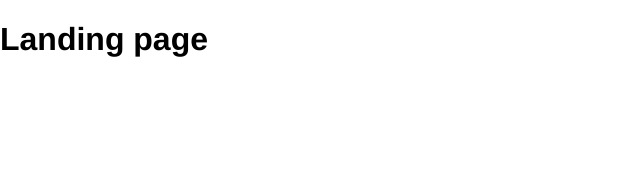
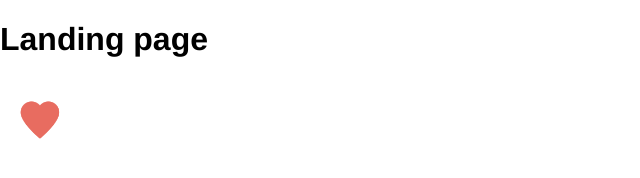
Before and after one commit to NasMDow/landing, a plain HTML site: page index.html in a window 1280 px wide. Shown: the whole page, without its empty margins (0-640 px from the left). Drawn offline with Linux system fonts and the light colour scheme.

Commit message:
resolving merge conflict

```diff
--- a/index.html
+++ b/index.html
@@ -7,5 +7,6 @@
 </head>
 <body>
 <h1>Landing page</h1>
+<img id="image" src="heart.png">
 </body>
 </html>
--- a/style.css
+++ b/style.css
@@ -2,3 +2,8 @@ body {
   font-family: "Helvetica";
   margin: 0;
 }
+
+#image {
+  width:  80px;
+  height:  80px;
+}
```
Also changed, not shown: heart.png (added).
